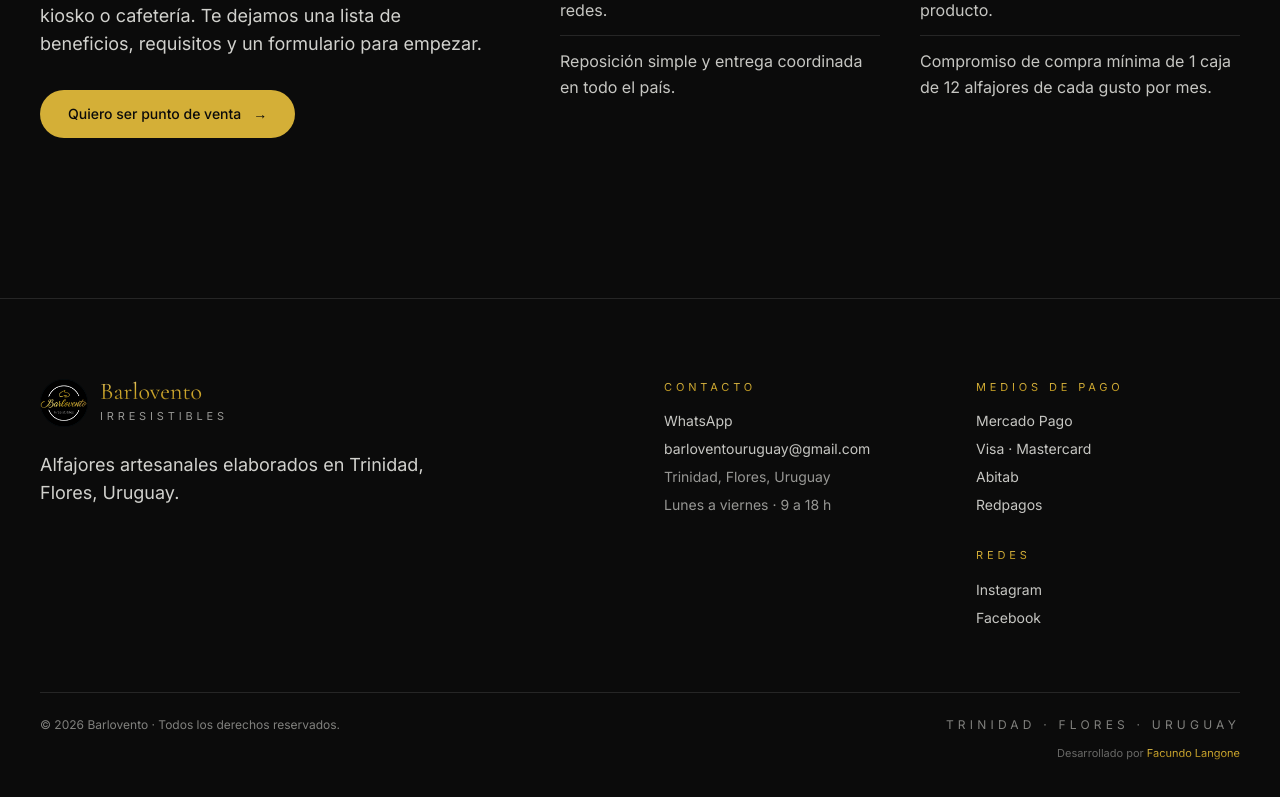
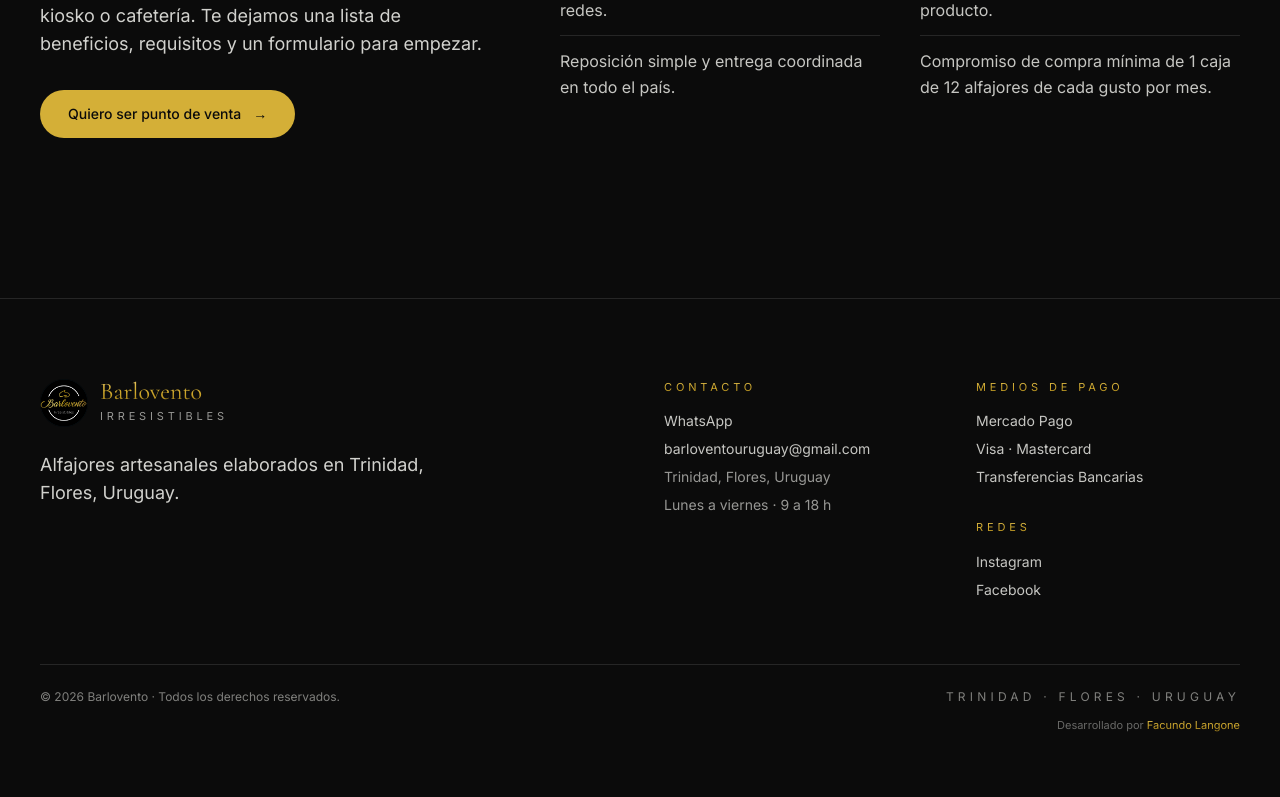
Before and after one commit to Facxox/Barlovento, a Next.js app in the folder web/: page / in a window 1280 px wide. Shown: the part 8707-9504 px from the top of the page. After the commit the page ends 9480 px from the top, so only its background shows below. Built offline with nearby package versions, Linux system fonts and the light colour scheme; no server answers; the database is empty.

Commit message:
refactor(footer): replace Abitab/Redpagos with Transferencias Bancarias
Drop the cash-payment-network options (Abitab, Redpagos) from the
"Medios de pago" list and add "Transferencias Bancarias" instead.

```diff
--- a/web/components/Footer.tsx
+++ b/web/components/Footer.tsx
@@ -41,8 +41,7 @@
             <ul className="space-y-2 text-bone/80 font-body text-sm">
               <li>Mercado Pago</li>
               <li>Visa · Mastercard</li>
-              <li>Abitab</li>
-              <li>Redpagos</li>
+              <li>Transferencias Bancarias</li>
             </ul>
             <p className="text-eyebrow mt-8 mb-4">Redes</p>
             <ul className="space-y-2 text-bone/80 font-body text-sm">
```
